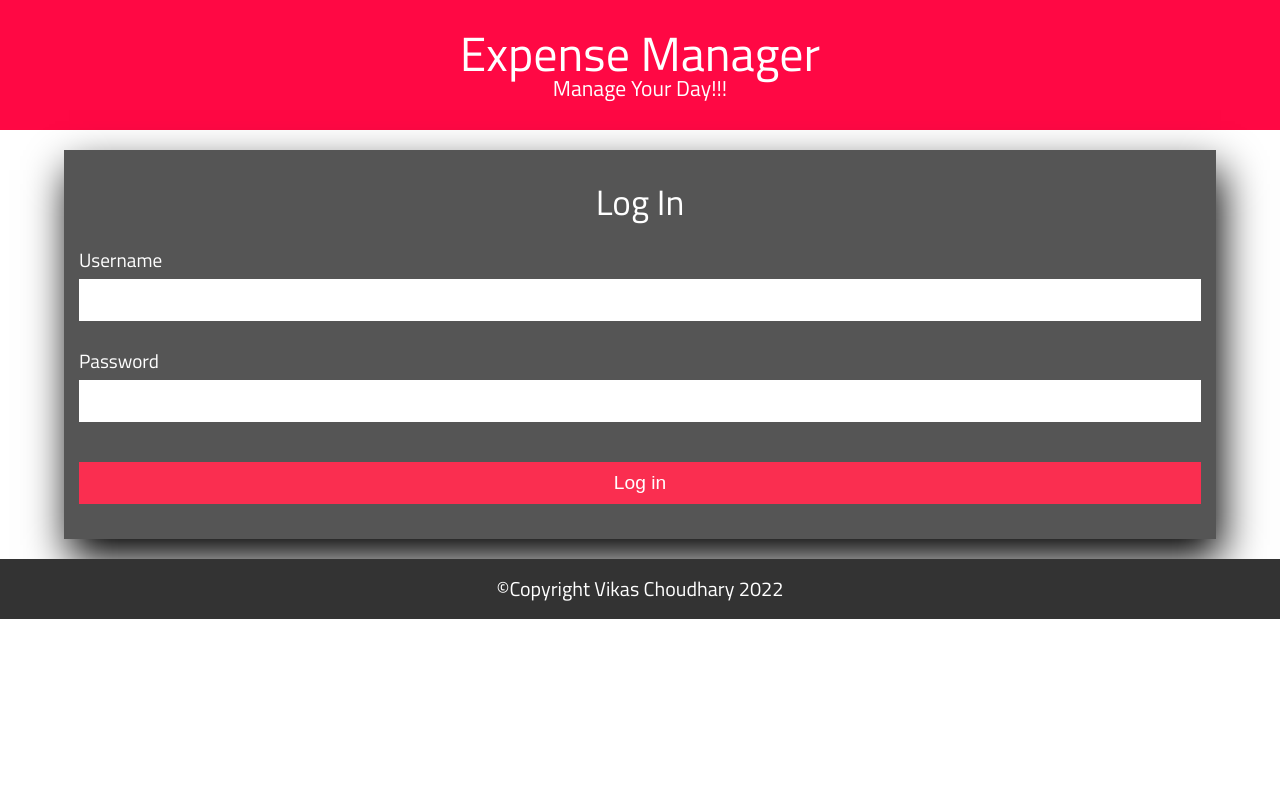
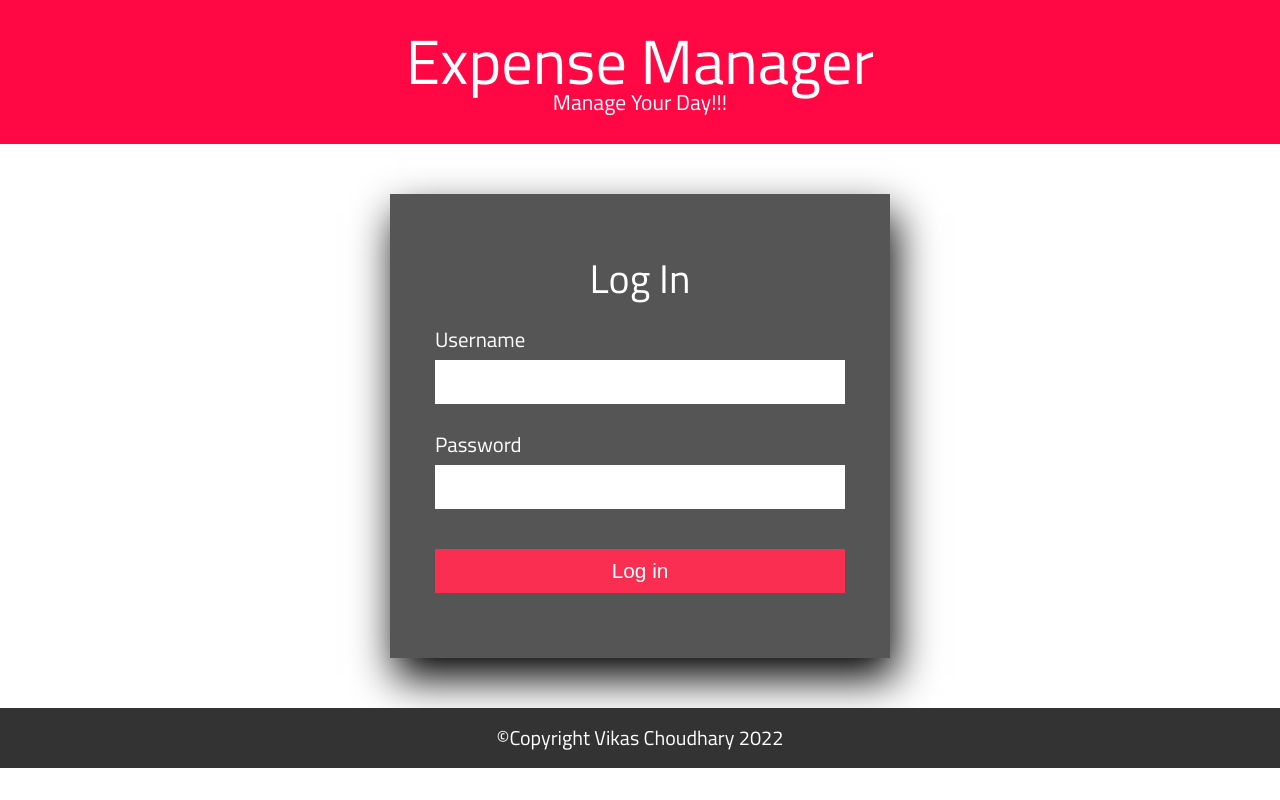
Before and after one commit to vikaschoudharycs097/ExpManager, a plain HTML site: page Pages/login.html in a window 1280 px wide. Drawn offline with Linux system fonts and the light colour scheme.

Commit message:
Feat: Media queries are added for desktop and laptop screens
The CSS is applied to heading and form font-size, margin and
width etc. are changed to make page look proper on wider screens

```diff
--- a/CSS/index.css
+++ b/CSS/index.css
@@ -186,3 +186,27 @@ footer p {
     margin: 40px auto;
   }
 }
+
+@media only screen and (min-width: 769px) {
+  #user h1, header h1 {
+    font-size: 3.9em;
+  }
+
+  #user p {
+    font-size: 1.6em;
+  }
+
+  #login {
+    width: 500px;
+    margin: 50px auto;
+    padding: 45px;
+  }
+
+  form h2 {
+    font-size: 2.5em;
+  }
+
+  #login label, #login input {
+    font-size: 1.3em;
+  }
+}
```
